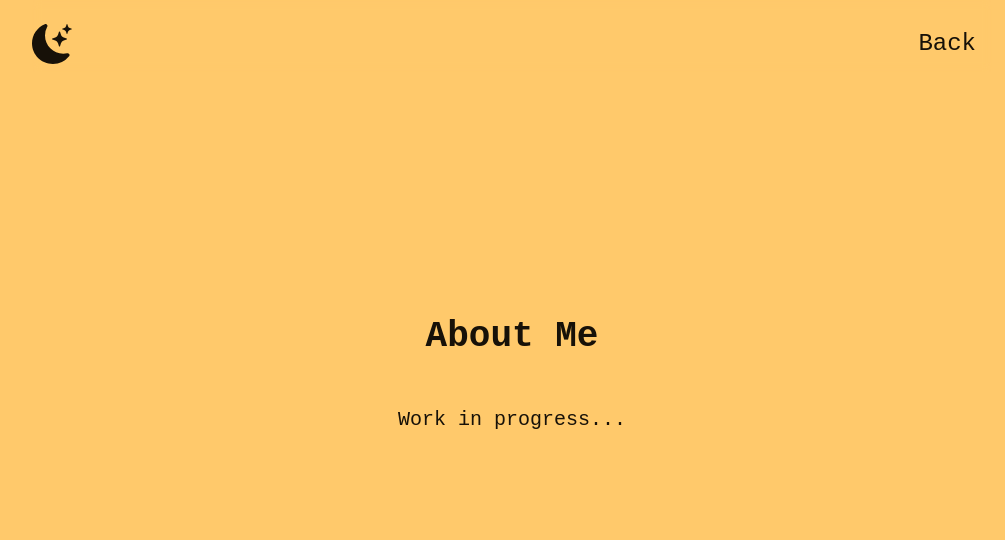
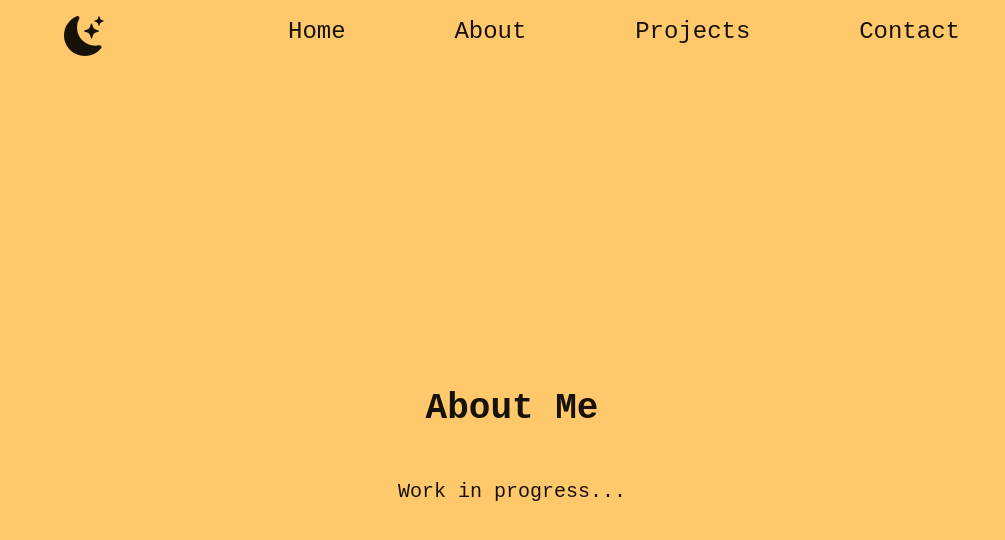
Before and after one commit to Pineapple-Soup/personal-website, a Next.js app: page /bio in a window 1280 px wide. Shown: the top 540 px of the page, without its empty margins (128-1133 px from the left). Built offline with nearby package versions, Linux system fonts and the light colour scheme; no server answers.

Commit message:
refactor: simplify layout structure and Navbar styling

```diff
--- a/src/app/bio/page.tsx
+++ b/src/app/bio/page.tsx
@@ -1,19 +1,8 @@
-import Link from 'next/link';
-import ThemeToggle from '@/components/ThemeToggle';
-
 export default function BioPage() {
   return (
-    <main>
-      <header className="navbar">
-        <ThemeToggle />
-        <button className="mx-4">
-          <Link href="/"> Back </Link>
-        </button>
-      </header>
-      <section className="w-full h-screen flex flex-col justify-center items-center">
-        <h2 className="text-4xl font-bold"> About Me </h2>
-        <p className="my-12"> Work in progress... </p>
-      </section>
-    </main>
+    <div className="w-full h-screen flex flex-col justify-center items-center">
+      <h2 className="text-4xl font-bold"> About Me </h2>
+      <p className="my-12"> Work in progress... </p>
+    </div>
   );
 }
--- a/src/app/globals.css
+++ b/src/app/globals.css
@@ -55,13 +55,6 @@
 }
 
 @layer base {
-  main {
-    @apply w-3/4 mx-auto;
-  }
-  header {
-    font-size: 24px;
-    font-weight: semi-bold;
-  }
   body {
     color: var(--foreground);
     background: var(--background);
@@ -93,11 +86,6 @@
   p {
     font-size: 20px;
   }
-
-  .navbar {
-    @apply fixed w-3/4 pt-6 pb-2 flex justify-between backdrop-blur-xs z-50;
-  }
-
   .homeButton {
     @apply size-20 p-4 cursor-pointer bg-secondary ease-in-out duration-100 hover:bg-accent hover:-translate-y-1/4;
   }
--- a/src/app/layout.tsx
+++ b/src/app/layout.tsx
@@ -2,6 +2,7 @@ import type { Metadata, Viewport } from 'next';
 import { Analytics } from '@vercel/analytics/next';
 import { SpeedInsights } from '@vercel/speed-insights/next';
 import { ThemeProvider } from 'next-themes';
+import Navbar from '@/components/Navbar';
 import '@/app/globals.css';
 
 export const metadata: Metadata = {
@@ -52,12 +53,13 @@ export default function RootLayout({
 }>) {
   return (
     <html lang="en" suppressHydrationWarning className="no-scrollbar">
-      <body>
+      <body className="lg:w-3/4 lg:mx-auto">
         <ThemeProvider attribute="class" defaultTheme="system" enableSystem={true}>
+          <Navbar />
           {children}
+          <Analytics />
+          <SpeedInsights />
         </ThemeProvider>
-        <Analytics />
-        <SpeedInsights />
       </body>
     </html>
   );
--- a/src/app/page.tsx
+++ b/src/app/page.tsx
@@ -1,4 +1,3 @@
-import Navbar from '@/components/Navbar';
 import Hero from '@/components/Hero';
 import About from '@/components/About';
 import Projects from '@/components/Projects';
@@ -6,12 +5,11 @@ import Contact from '@/components/Contact';
 
 export default function Home() {
   return (
-    <main>
-      <Navbar />
+    <div>
       <Hero />
       <About />
       <Projects />
       <Contact />
-    </main>
+    </div>
   );
 }
--- a/src/app/projects/[name]/page.tsx
+++ b/src/app/projects/[name]/page.tsx
@@ -1,5 +1,4 @@
 import Link from 'next/link';
-import ThemeToggle from '@/components/ThemeToggle';
 import project_data from '@/data/projects.json';
 
 export default async function ProjectPage({ params }: { params: Promise<{ name: string }> }) {
@@ -9,14 +8,7 @@ export default async function ProjectPage({ params }: { params: Promise<{ name:
   const github = project_data[id].github;
 
   return (
-    <main>
-      <header className="navbar">
-        <ThemeToggle />
-        <button className="mx-4">
-          <Link href="/"> Back </Link>
-        </button>
-      </header>
-      <section className="w-full h-screen flex flex-col justify-center items-center">
+    <div className="w-full h-screen flex flex-col justify-center items-center">
       <h2 className="text-4xl font-bold"> {title} </h2>
       <p className="my-12"> This page is a work in progress... </p>
       <p>
@@ -27,7 +19,6 @@ export default async function ProjectPage({ params }: { params: Promise<{ name:
         </Link>
         !){' '}
       </p>
-      </section>
-    </main>
+    </div>
   );
 }
--- a/src/app/projects/page.tsx
+++ b/src/app/projects/page.tsx
@@ -1,19 +1,8 @@
-import Link from 'next/link';
-import ThemeToggle from '@/components/ThemeToggle';
-
 export default function ProjectPage() {
   return (
-    <main>
-      <header className="navbar">
-        <ThemeToggle />
-        <button className="mx-4">
-          <Link href="/"> Back </Link>
-        </button>
-      </header>
-      <section className="w-full h-screen flex flex-col justify-center items-center">
-        <h2 className="text-4xl font-bold"> Projects </h2>
-        <p className="my-12"> Work in progress... </p>
-      </section>
-    </main>
+    <div className="w-full h-screen flex flex-col justify-center items-center">
+      <h2 className="text-4xl font-bold"> Projects </h2>
+      <p className="my-12"> Work in progress... </p>
+    </div>
   );
 }
--- a/src/components/Navbar.tsx
+++ b/src/components/Navbar.tsx
@@ -5,18 +5,18 @@ const navItems = ['Home', 'About', 'Projects', 'Contact'];
 
 export default function Navbar() {
   return (
-    <header className="navbar">
+    <div className="sticky top-0 flex justify-between py-4 px-8 text-2xl backdrop-blur-xs z-50">
       <ThemeToggle />
-      <ul className="flex justify-between align-center group w-1/2">
+      <ul className="flex justify-between align-center group w-3/4">
         {navItems.map((item, index) => (
           <li
             className="cursor-pointer transform hover:opacity-100! group-has-[:hover]:opacity-50 hover:scale-110 duration-200"
             key={index}
           >
-            <Link href={`#${item.toLowerCase()}`}>{item}</Link>
+            <Link href={`/#${item.toLowerCase()}`}>{item}</Link>
           </li>
         ))}
       </ul>
-    </header>
+    </div>
   );
 }
```
Lines whose indentation alone changed are shown as unchanged.
